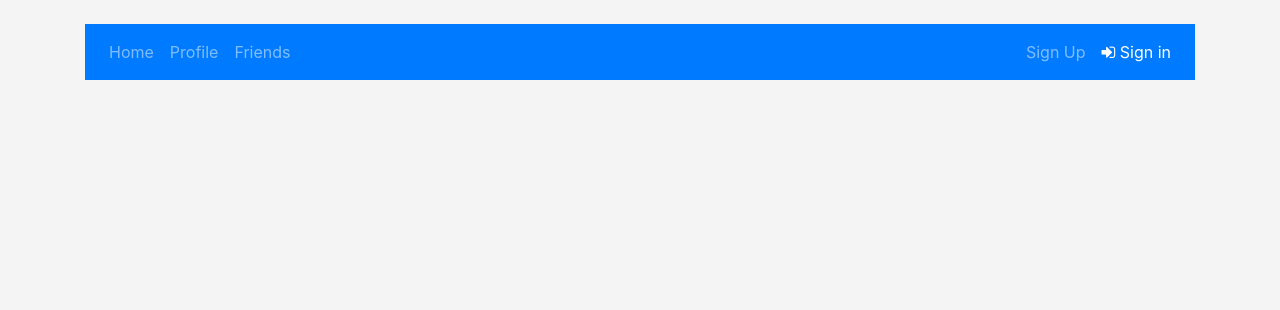
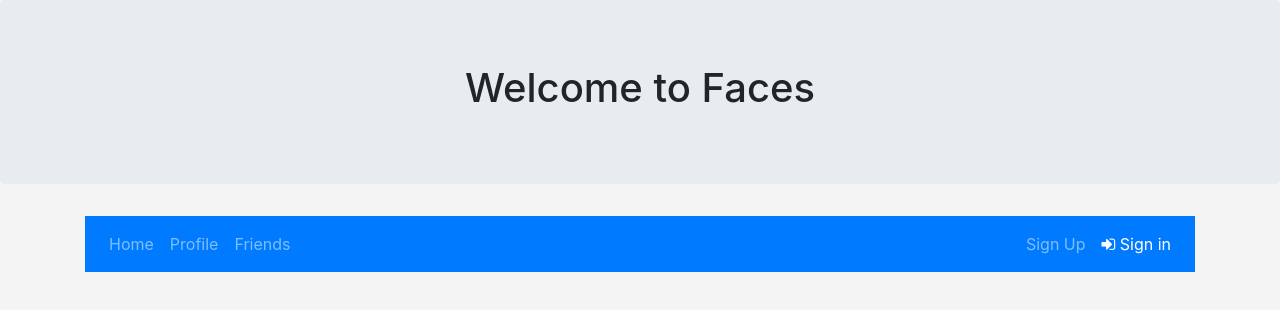
Before and after one commit to Arsalan-Sadri/20_Project_3_ReactSocialMedia, a React (Create React App) app in the folder client/: page /sign-in in a window 1280 px wide. Shown: the top 310 px of the page. Built offline with nearby package versions, Linux system fonts and the light colour scheme.

Commit message:
adding a header

```diff
--- a/client/src/App.js
+++ b/client/src/App.js
@@ -2,19 +2,22 @@ import React from "react";
 import { BrowserRouter as Router, Route, Switch } from "react-router-dom";
 import "./App.css";
 import Navbar from "./components/Navbar";
+import Header from "./components/Header";
 
 const App = () => (
   <Router>
-    <div className="container">
-      <br></br>
-      <Navbar />
-      {/* <Switch>
+    <React.Fragment>
+      <Header />
+      <div className="container">
+        <Navbar />
+        {/* <Switch>
         <Route exact path="/" component={Books} />
         <Route exact path="/books" component={Books} />
         <Route exact path="/books/:id" component={Detail} />
         <Route component={NoMatch} />
       </Switch> */}
-    </div>
+      </div>
+    </React.Fragment>
   </Router>
 );
 
--- /dev/null
+++ b/client/src/components/Header/Header.css
@@ -0,0 +1,3 @@
+h1 {
+    text-align: center;
+}
--- /dev/null
+++ b/client/src/components/Header/Header.js
@@ -0,0 +1,10 @@
+import React from "react";
+import "./Header.css";
+
+const Header = () => (
+  <div className="jumbotron">
+    <h1>Welcome to Faces</h1>
+  </div>
+);
+
+export default Header;
--- /dev/null
+++ b/client/src/components/Header/index.js
@@ -0,0 +1 @@
+export { default } from "./Header.js";
--- /dev/null
+++ b/client/src/components/Navbar/Navbar.css
@@ -0,0 +1,4 @@
+.my-navbar {
+  position: sticky;
+  top: 0;
+}
--- a/client/src/components/Navbar/Navbar.js
+++ b/client/src/components/Navbar/Navbar.js
@@ -1,8 +1,8 @@
 import React from "react";
-// import { Link } from "react-router-dom";
+import "./Navbar.css";
 
 const Navbar = () => (
-  <nav className="navbar navbar-expand-lg navbar-dark bg-primary">
+  <nav className="navbar navbar-expand-lg navbar-dark bg-primary my-navbar">
     <button
       className="navbar-toggler"
       type="button"
```
